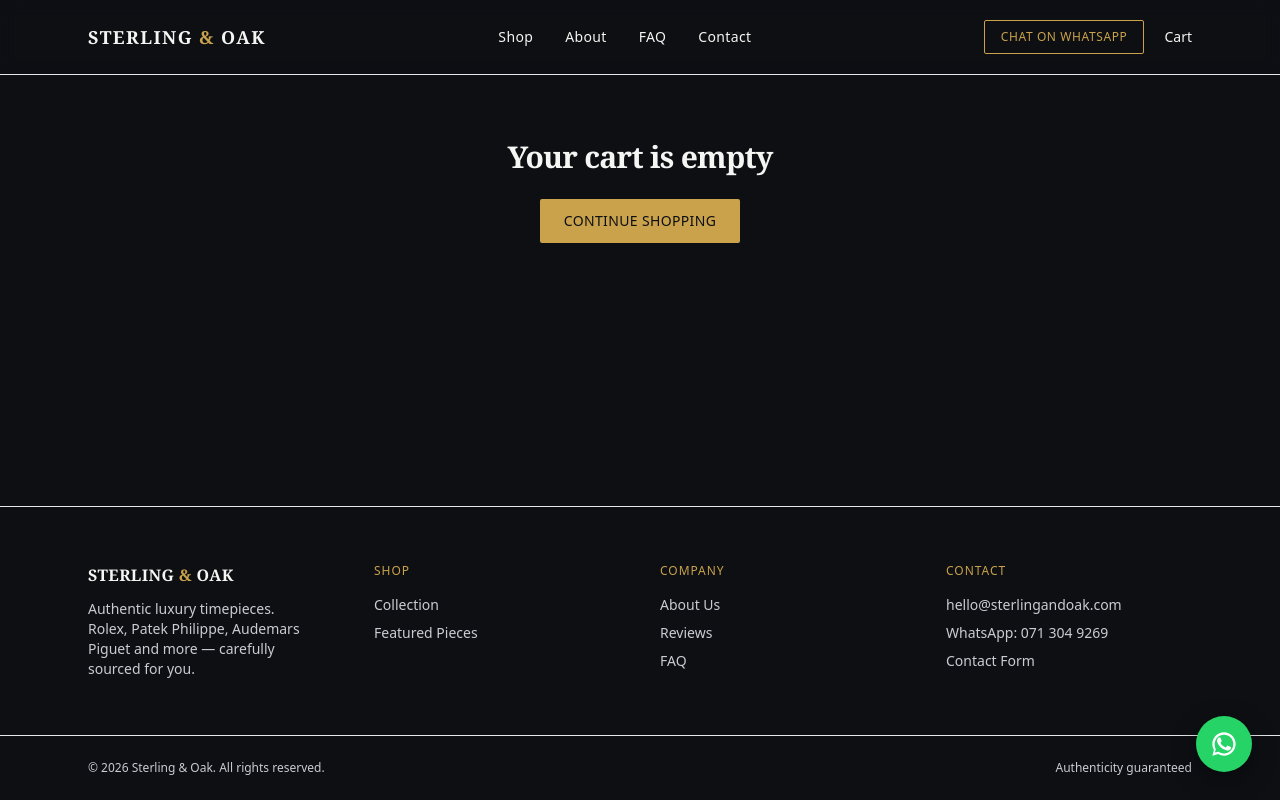
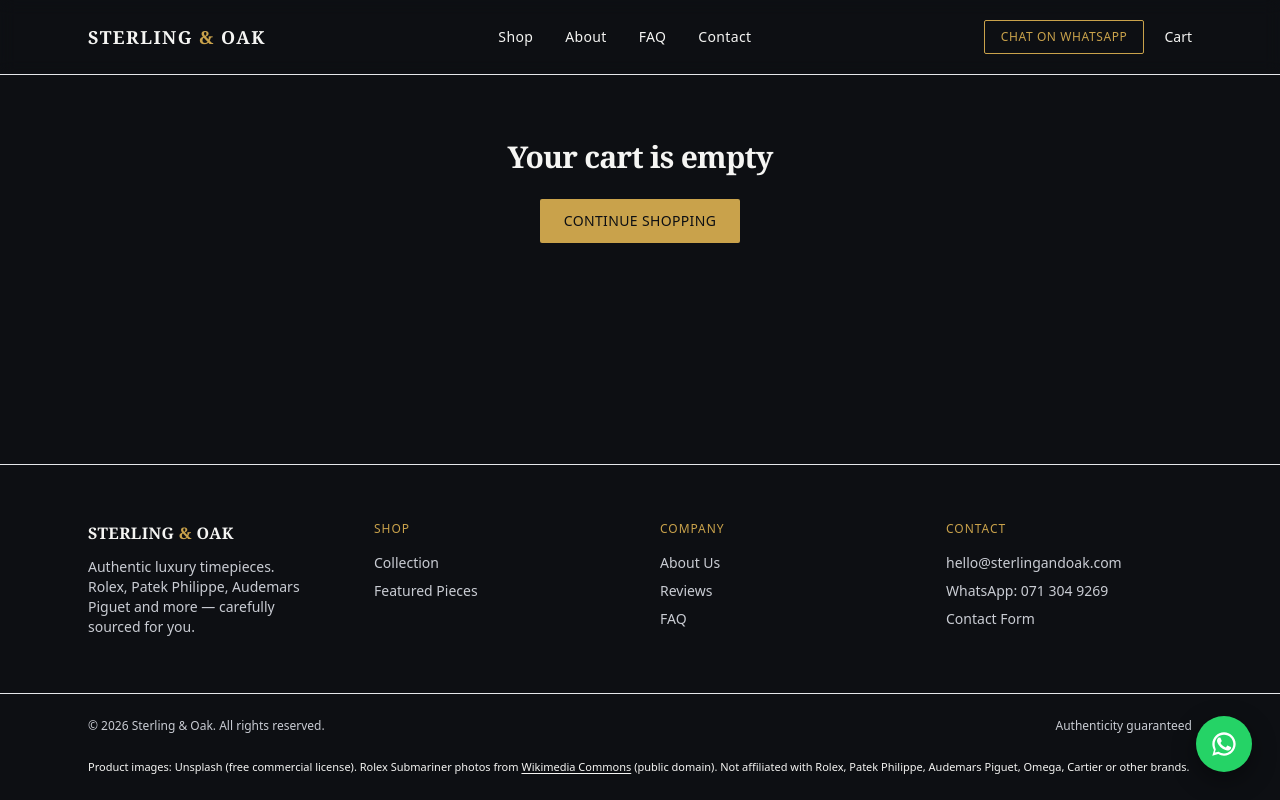
Before and after one commit to Beastslayer2600/Andre-Fourie, a Next.js app: page /cart in a window 1280 px wide. Built offline with nearby package versions, Linux system fonts and the light colour scheme.

Commit message:
Wire free-to-use product images + footer image credits

```diff
--- a/components/Footer.tsx
+++ b/components/Footer.tsx
@@ -79,9 +79,21 @@ export default function Footer() {
       </div>
 
       <div className="border-t border-gold/10">
-        <div className="mx-auto flex max-w-6xl flex-wrap items-center justify-between gap-2 px-6 py-6 text-xs text-muted">
+        <div className="mx-auto flex max-w-6xl flex-col gap-2 px-6 py-6 text-xs text-muted sm:flex-row sm:flex-wrap sm:items-center sm:justify-between">
           <span>&copy; {new Date().getFullYear()} Sterling &amp; Oak. All rights reserved.</span>
           <span>Authenticity guaranteed</span>
+        </div>
+        <div className="mx-auto max-w-6xl px-6 pb-6 text-[11px] leading-relaxed text-muted/80">
+          Product images: Unsplash (free commercial license). Rolex Submariner photos from{" "}
+          <a
+            href="https://commons.wikimedia.org/wiki/File:Rolex-Submariner.jpg"
+            target="_blank"
+            rel="noopener noreferrer"
+            className="underline underline-offset-2 hover:text-gold"
+          >
+            Wikimedia Commons
+          </a>{" "}
+          (public domain). Not affiliated with Rolex, Patek Philippe, Audemars Piguet, Omega, Cartier or other brands.
         </div>
       </div>
     </footer>
--- a/lib/products.json
+++ b/lib/products.json
@@ -9,7 +9,7 @@
     "image": "https://upload.wikimedia.org/wikipedia/commons/c/cd/Rolex-Submariner.jpg",
     "images": [
       "https://upload.wikimedia.org/wikipedia/commons/c/cd/Rolex-Submariner.jpg",
-      "https://images.unsplash.com/photo-1547996160-81dfa63595aa?q=80&w=1200&h=1200&fit=crop&auto=format"
+      "https://upload.wikimedia.org/wikipedia/commons/7/72/Rolex_Oyster_Perpetual_Date_Submariner_Watch.JPG"
     ],
     "description": "The iconic Rolex Submariner Date. Availability and pricing on request.",
     "category": "Diver",
@@ -26,9 +26,9 @@
     "brand": "Rolex",
     "price": 0,
     "currency": "ZAR",
-    "image": "https://images.unsplash.com/photo-1547996160-81dfa63595aa?q=80&w=900&h=900&fit=crop&auto=format",
+    "image": "https://upload.wikimedia.org/wikipedia/commons/7/72/Rolex_Oyster_Perpetual_Date_Submariner_Watch.JPG",
     "images": [
-      "https://images.unsplash.com/photo-1547996160-81dfa63595aa?q=80&w=1200&h=1200&fit=crop&auto=format",
+      "https://upload.wikimedia.org/wikipedia/commons/7/72/Rolex_Oyster_Perpetual_Date_Submariner_Watch.JPG",
       "https://upload.wikimedia.org/wikipedia/commons/c/cd/Rolex-Submariner.jpg"
     ],
     "description": "Clean no-date Submariner. Availability and pricing on request.",
```
